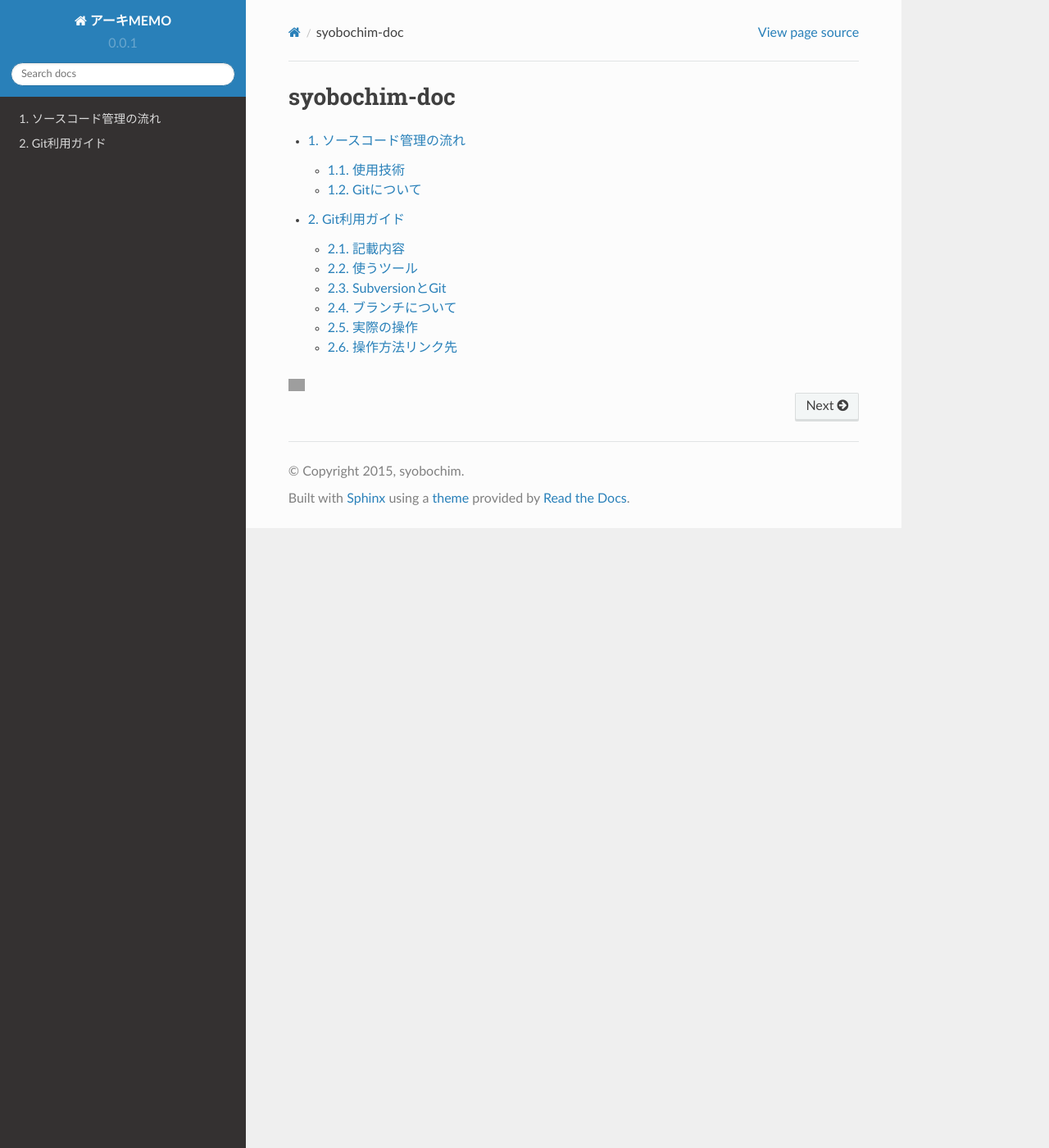
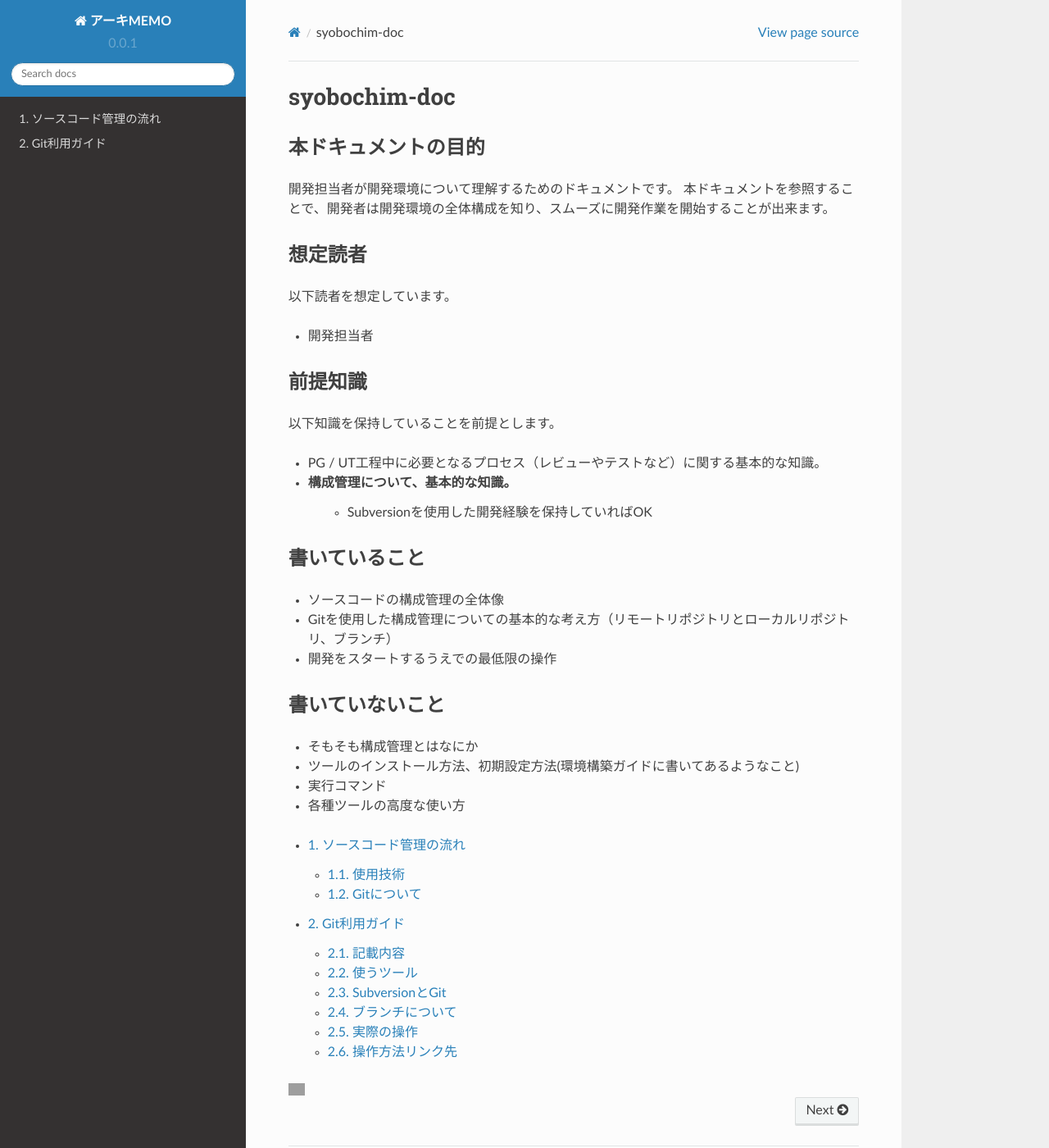
Before and after one commit to syobochim/doc, a Sphinx documentation site: the page built from source/index.rst, in a window 1280 px wide and 1400 px high. Shown: the whole window at 82% size. Built offline with Sphinx 7.4.7 and the Read the Docs theme 2.0.0, drawn with Linux system fonts in a browser that asks for light colours; grey boxes are pictures that could not be loaded.

Commit message:
issue #4 文書の位置づけをさっと書いてみました

```diff
--- a/source/index.rst
+++ b/source/index.rst
@@ -2,10 +2,37 @@
 syobochim-doc
 =============
 
-.. doc documentation master file, created by
-   sphinx-quickstart on Sat Dec 26 15:27:05 2015.
-   You can adapt this file completely to your liking, but it should at least
-   contain the root `toctree` directive.
+本ドキュメントの目的
+==========
+開発担当者が開発環境について理解するためのドキュメントです。
+本ドキュメントを参照することで、開発者は開発環境の全体構成を知り、スムーズに開発作業を開始することが出来ます。
+
+想定読者
+====
+以下読者を想定しています。
+
+* 開発担当者
+
+前提知識
+====
+以下知識を保持していることを前提とします。
+
+* PG / UT工程中に必要となるプロセス（レビューやテストなど）に関する基本的な知識。
+* 構成管理について、基本的な知識。
+   + Subversionを使用した開発経験を保持していればOK
+
+書いていること
+=======
+- ソースコードの構成管理の全体像
+- Gitを使用した構成管理についての基本的な考え方（リモートリポジトリとローカルリポジトリ、ブランチ）
+- 開発をスタートするうえでの最低限の操作
+
+書いていないこと
+========
+- そもそも構成管理とはなにか
+- ツールのインストール方法、初期設定方法(環境構築ガイドに書いてあるようなこと)
+- 実行コマンド
+- 各種ツールの高度な使い方
 
 .. toctree::
    :maxdepth: 2
--- a/source/pgBase/Git/index.rst
+++ b/source/pgBase/Git/index.rst
@@ -8,7 +8,7 @@ Git利用ガイド
 書いていること
 -------
 
-- 基本的な考え方（リモートリポジトリとローカルリポジトリ、ブランチ）
+- Gitを使用した構成管理についての基本的な考え方（リモートリポジトリとローカルリポジトリ、ブランチ）
 - 開発をすすめていくなかでの最低限の操作方法
 - GitとSubversionの構成管理の考え方の違い(説明のなかで少し出てきます)
 
```
